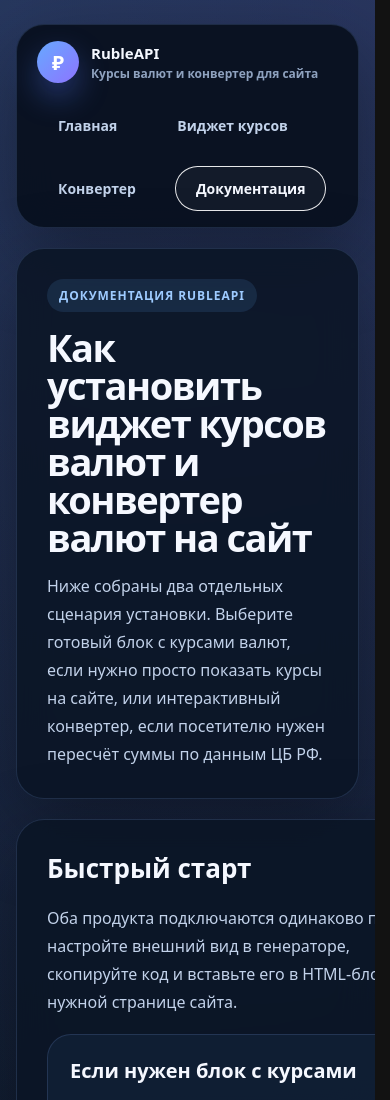
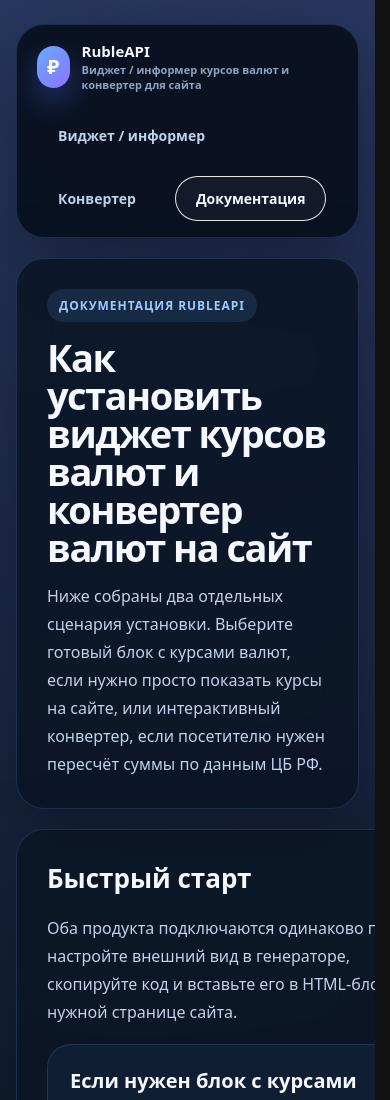
Before and after one commit to Guaho121601/rubleapi, a website: page src/public/docs.html in a window 390 px wide. Shown: the top 1100 px of the page. Drawn offline with Linux system fonts and the light colour scheme.

```diff
--- a/src/public/docs.html
+++ b/src/public/docs.html
@@ -124,6 +124,7 @@
         display: inline-flex;
         align-items: center;
         gap: 12px;
+        min-width: 0;
         text-decoration: none;
       }
 
@@ -145,6 +146,7 @@
         display: flex;
         flex-direction: column;
         gap: 2px;
+        min-width: 0;
       }
 
       .brand-title {
@@ -154,9 +156,12 @@
       }
 
       .brand-subtitle {
+        display: block;
+        max-width: 34ch;
         color: var(--muted);
         font-size: 12px;
         font-weight: 600;
+        line-height: 1.35;
       }
 
       .header-nav {
@@ -410,6 +415,11 @@
           align-items: flex-start;
         }
 
+        .brand-subtitle {
+          max-width: 100%;
+          font-size: 11px;
+        }
+
         .grid-2,
         .footer-grid {
           grid-template-columns: 1fr;
@@ -424,12 +434,11 @@
           <span class="brand-mark">₽</span>
           <span class="brand-copy">
             <span class="brand-title">RubleAPI</span>
-            <span class="brand-subtitle">Курсы валют и конвертер для сайта</span>
+            <span class="brand-subtitle">Виджет / информер курсов валют и конвертер для сайта</span>
           </span>
         </a>
         <nav class="header-nav">
-          <a class="nav-link" href="/">Главная</a>
-          <a class="nav-link" href="/widget">Виджет курсов</a>
+          <a class="nav-link" href="/widget">Виджет / информер</a>
           <a class="nav-link" href="/converter">Конвертер</a>
           <a class="nav-link" aria-current="page" href="/docs">Документация</a>
         </nav>
```
Also changed, not shown: src/app/routes.ts (+8 -8 lines), src/public/index.html (+12 -3 lines), src/public/widget-generator.html (+12 -3 lines).
